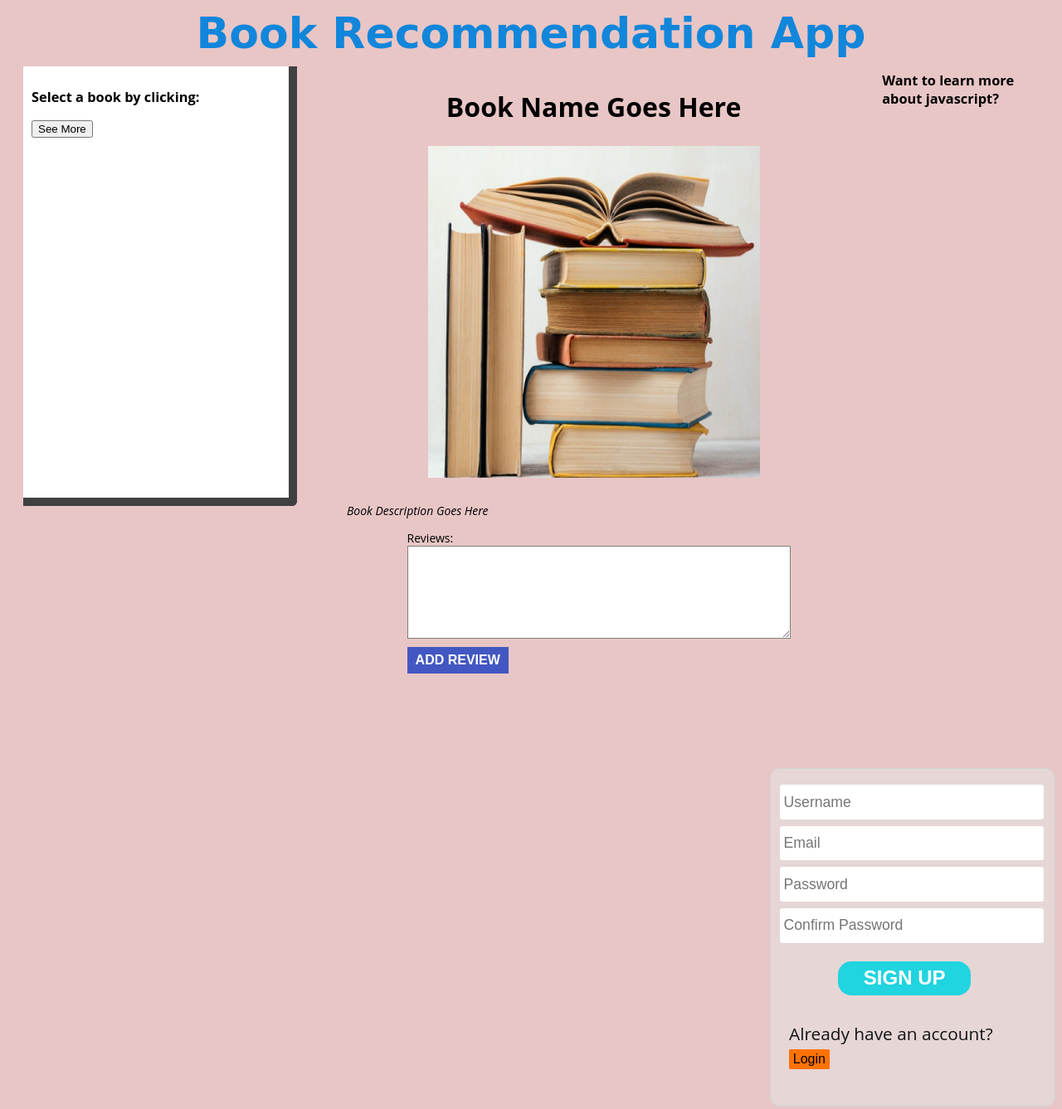
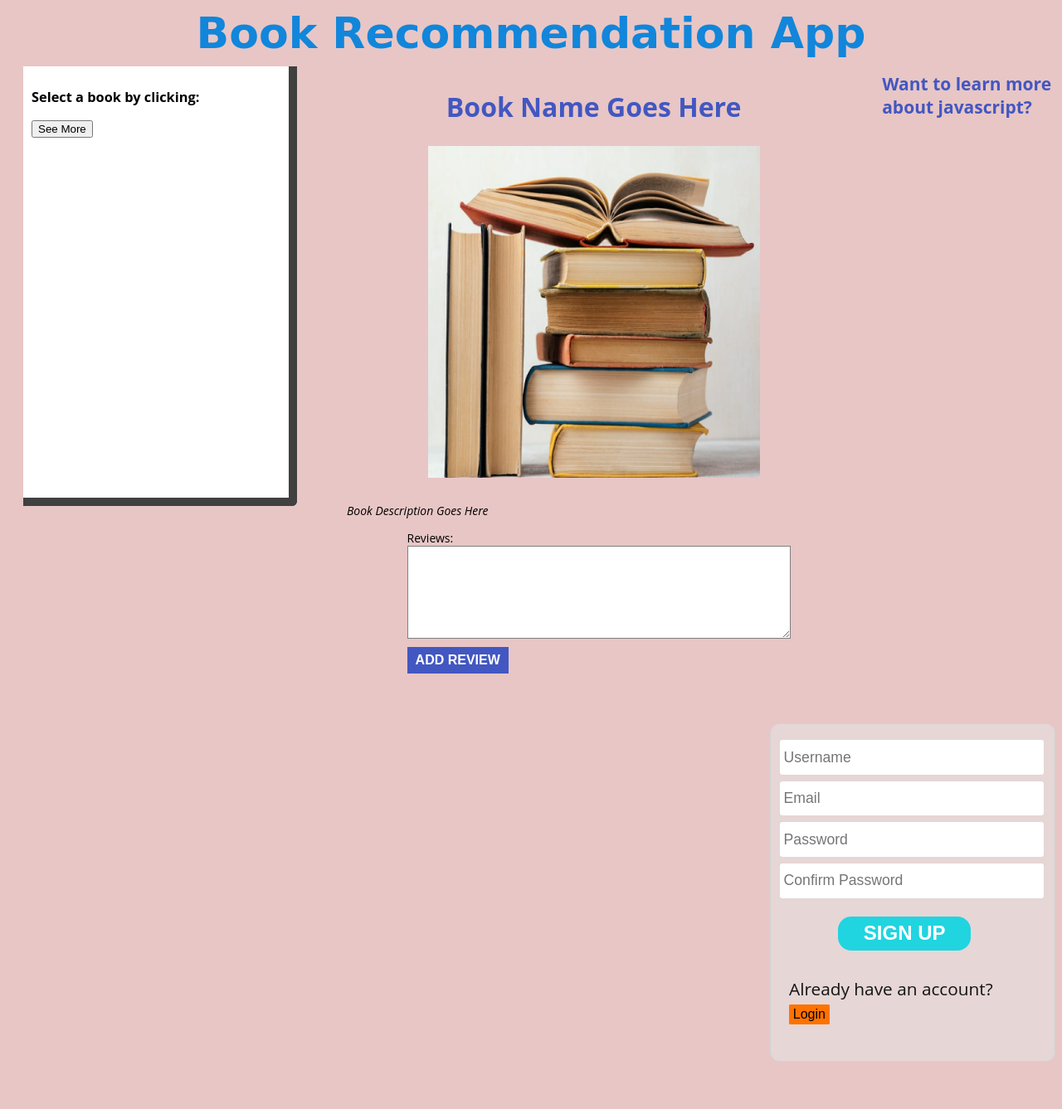
Before and after one commit to EstherNjuguna/Bookrecommendation, a plain HTML site: page index.html in a window 1280 px wide. Shown: the whole page at 83% size. Drawn offline with Linux system fonts and the light colour scheme; no server answers; some icons are missing.

Commit message:
final commit

```diff
--- a/index.html
+++ b/index.html
@@ -7,13 +7,11 @@
   <link rel="stylesheet" href="style.css">
 </head>
 <body>
-
       <h1>Book Recommendation App</h1>
       <header>
        <h3>Select a book by clicking:</h3>
       <nav class="list">
         <ul id="book-list">
-
         </ul>
         <button id="myBtn">See More</button>
       </nav>
@@ -75,7 +73,7 @@
             <p class="firstX" id="x1">
                 <i class="fa-solid fa-xmark fa-2x"></i>
             </p>
-            <h3>Want to learn more about javascript?</h3>
+            <h2>Want to learn more about javascript?</h2>
             <form id="sign-up" name="signup" class="login">
                 <input type="text" class="username" id="userName" placeholder="Username" required>
                 <input type="email" class="email" id="userEmail" placeholder="Email" required>
--- a/style.css
+++ b/style.css
@@ -100,7 +100,9 @@ nav ul {
   margin-left: 15px;
 
 }
-
+h2{
+  color: #4257c1;
+}
 nav ul li {
   padding: 5px;
   cursor: pointer;
@@ -336,12 +338,13 @@ margin-left: 51.5rem;
 cursor: pointer;
 }
 #sign-up{
-position: relative;
+position:relative;
 float: right;
 background-color: rgb(230, 214, 214);
+margin-top: 10px;
 }
 
-.allImages {
+/*.allImages {
   top: 0;
   left: 10%;
   display: flex;
```
